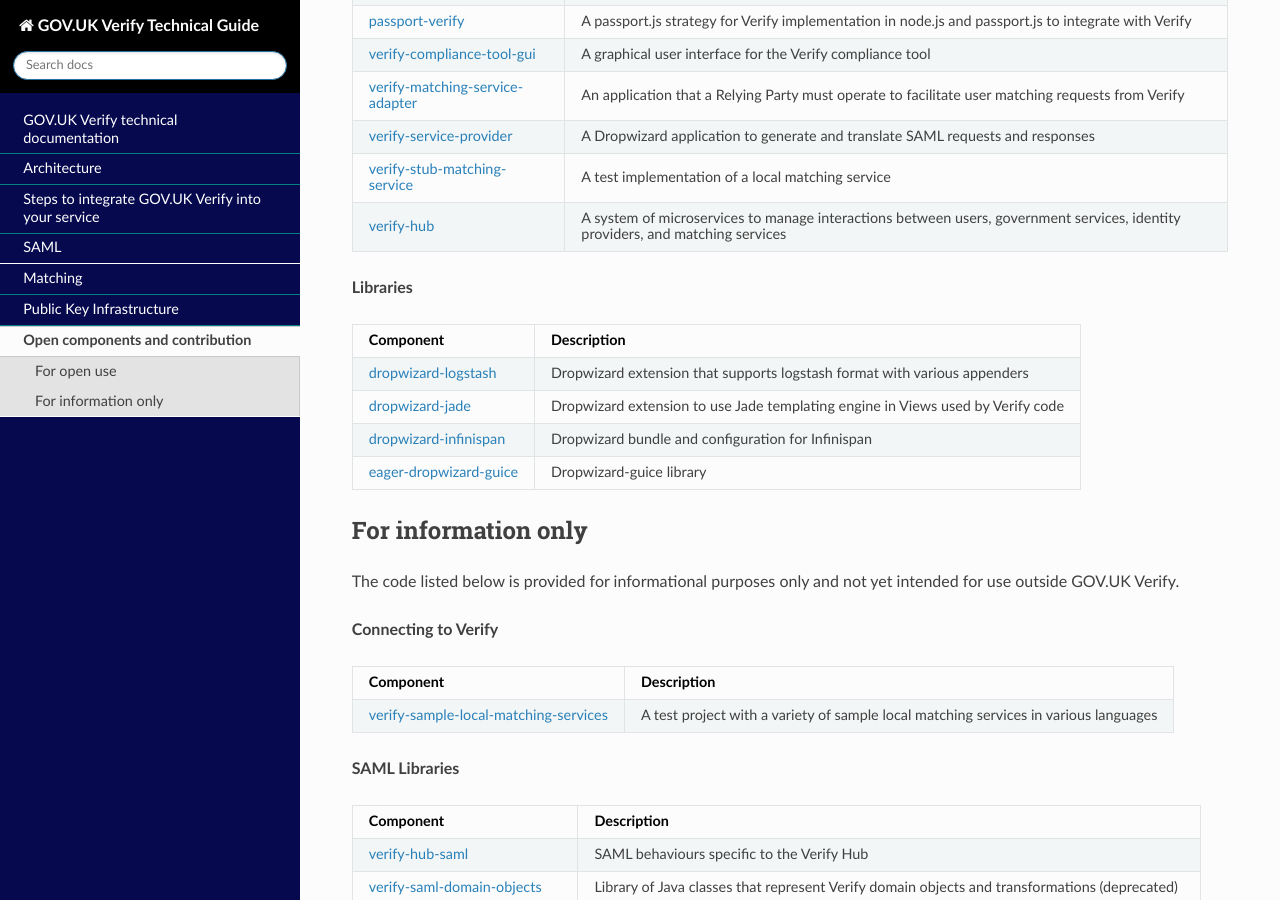
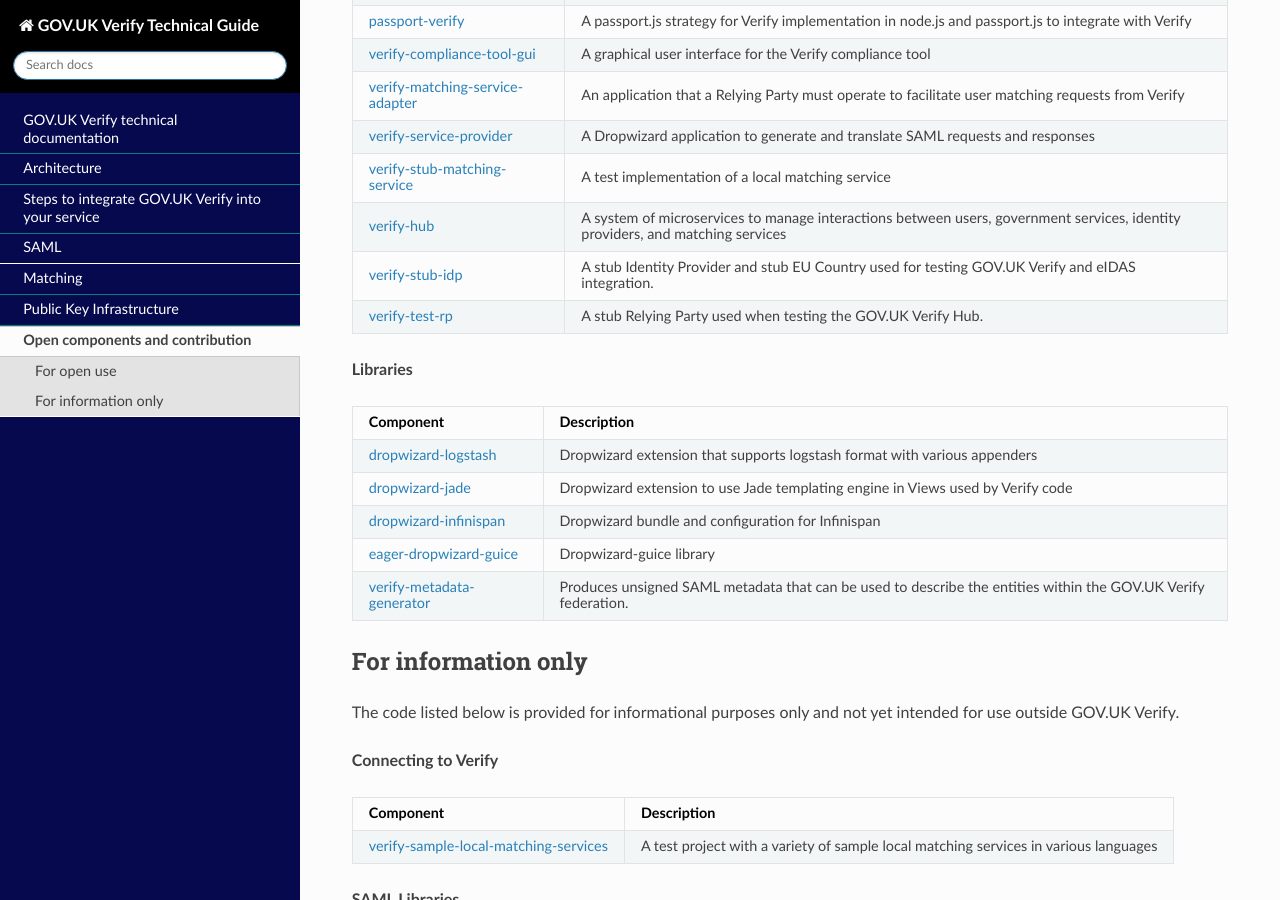
Before and after one commit to alphagov/rp-onboarding-tech-docs, a Sphinx documentation site: the page built from source/pages/open/opencomponents.rst, in a window 1280 px wide and 900 px high, scrolled down 812 px. Built offline with Sphinx 7.4.7 and the Read the Docs theme 2.0.0, drawn with Linux system fonts in a browser that asks for light colours; nearby versions of some CDN libraries; pages that are not in the unit, such as notebooks, are missing from menus; comment, search, counter and statistics services are not loaded.

Commit message:
Docs BAU CTV-71 Updating list of open sourced repos

```diff
--- a/source/pages/open/opencomponents.rst
+++ b/source/pages/open/opencomponents.rst
@@ -42,6 +42,10 @@
 +---------------------------------------+--------------------------------------------------------------------------------------------------------------------------------+
 | verify-hub_                           | A system of microservices to manage interactions between users, government services, identity providers, and matching services |
 +---------------------------------------+--------------------------------------------------------------------------------------------------------------------------------+
+| verify-stub-idp_                      | A stub Identity Provider and stub EU Country used for testing GOV.UK Verify and eIDAS integration.                             |
++---------------------------------------+--------------------------------------------------------------------------------------------------------------------------------+
+| verify-test-rp_                       | A stub Relying Party used when testing the GOV.UK Verify Hub.                                                                  |
++---------------------------------------+--------------------------------------------------------------------------------------------------------------------------------+
 
 .. _passport-verify-stub-relying-party: https://github.com/alphagov/passport-verify-stub-relying-party
 .. _passport-verify: https://github.com/alphagov/passport-verify
@@ -50,25 +54,30 @@
 .. _verify-service-provider: https://github.com/alphagov/verify-service-provider
 .. _verify-stub-matching-service: https://github.com/alphagov/verify-stub-matching-service
 .. _verify-hub: https://github.com/alphagov/verify-hub
+.. _verify-stub-idp: https://github.com/alphagov/verify-stub-idp
+.. _verify-test-rp: https://github.com/alphagov/verify-test-rp
 
 **Libraries**
 
-+--------------------------+----------------------------------------------------------------------------------------+
-| Component                | Description                                                                            |
-+==========================+========================================================================================+
-| dropwizard-logstash_     | Dropwizard extension that supports logstash format with various appenders              |
-+--------------------------+----------------------------------------------------------------------------------------+
-| dropwizard-jade_         | Dropwizard extension to use Jade templating engine in Views used by Verify code        |
-+--------------------------+----------------------------------------------------------------------------------------+
-| dropwizard-infinispan_   | Dropwizard bundle and configuration for Infinispan                                     |
-+--------------------------+----------------------------------------------------------------------------------------+
-| eager-dropwizard-guice_  | Dropwizard-guice library                                                               |
-+--------------------------+----------------------------------------------------------------------------------------+
++----------------------------+----------------------------------------------------------------------------------------------------------------+
+| Component                  | Description                                                                                                    |
++============================+================================================================================================================+
+| dropwizard-logstash_       | Dropwizard extension that supports logstash format with various appenders                                      |
++----------------------------+----------------------------------------------------------------------------------------------------------------+
+| dropwizard-jade_           | Dropwizard extension to use Jade templating engine in Views used by Verify code                                |
++----------------------------+----------------------------------------------------------------------------------------------------------------+
+| dropwizard-infinispan_     | Dropwizard bundle and configuration for Infinispan                                                             |
++----------------------------+----------------------------------------------------------------------------------------------------------------+
+| eager-dropwizard-guice_    | Dropwizard-guice library                                                                                       |
++----------------------------+----------------------------------------------------------------------------------------------------------------+
+| verify-metadata-generator_ | Produces unsigned SAML metadata that can be used to describe the entities within the GOV.UK Verify federation. |
++----------------------------+----------------------------------------------------------------------------------------------------------------+
 
 .. _dropwizard-logstash: https://github.com/alphagov/dropwizard-logstash
 .. _dropwizard-jade: https://github.com/alphagov/dropwizard-jade
 .. _dropwizard-infinispan: https://github.com/alphagov/dropwizard-infinispan
 .. _eager-dropwizard-guice: https://github.com/alphagov/eager-dropwizard-guice
+.. _verify-metadata-generator: https://github.com/alphagov/verify-metadata-generator
 
 For information only
 =====================
```
